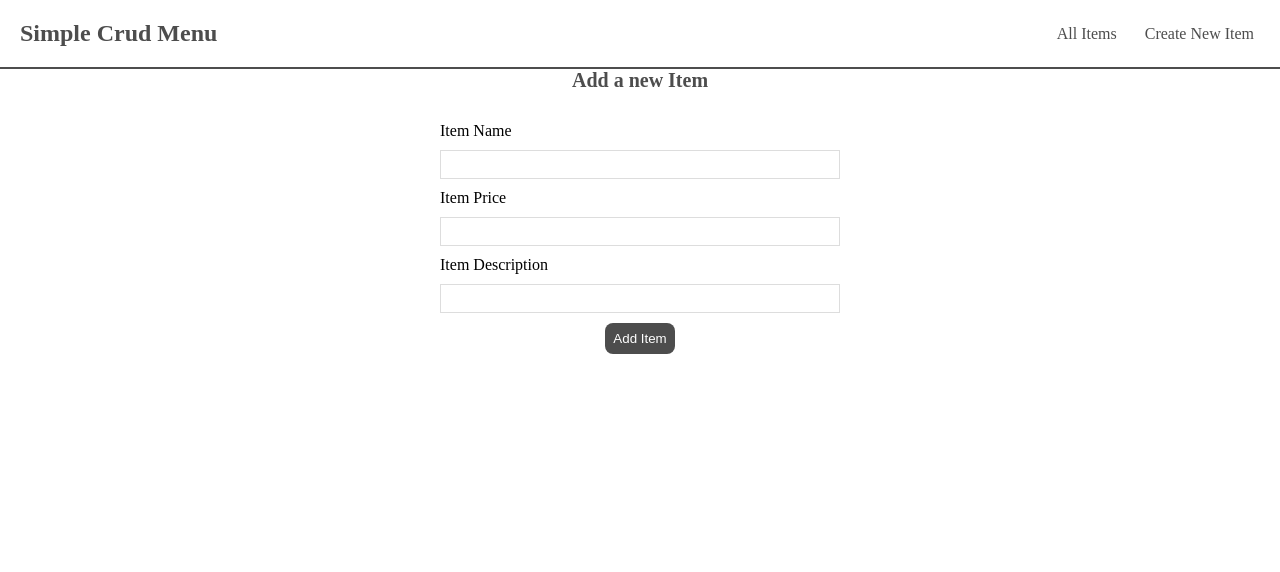
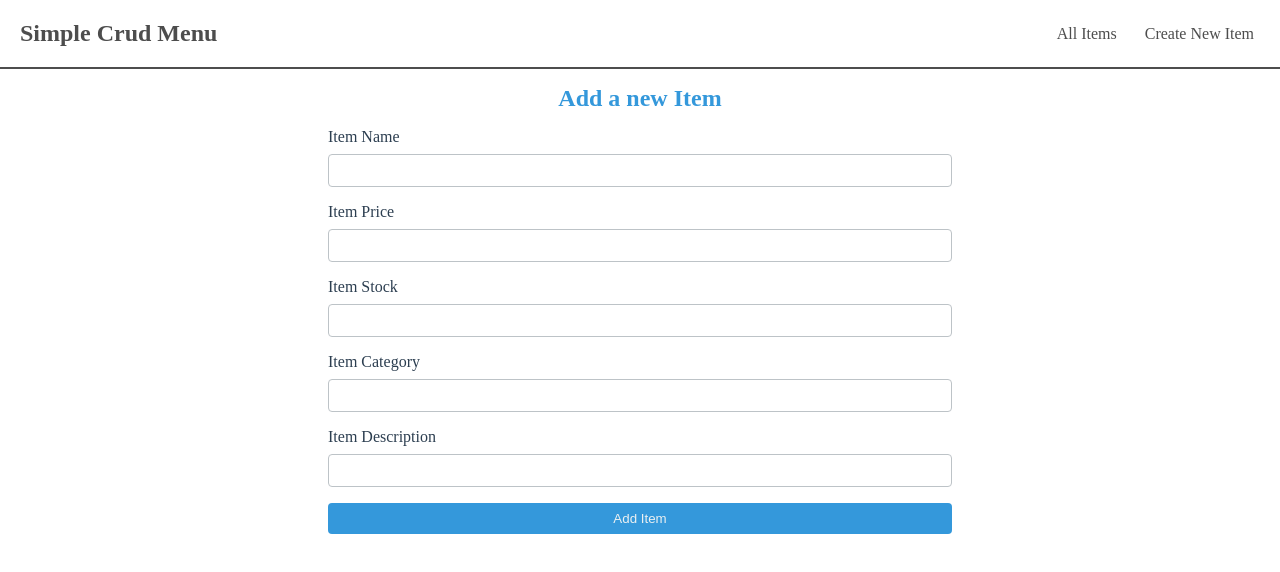
Before and after one commit to alazdom/utak_react_test, a React (Vite) app in the folder utak_dev_test/: page /create in a window 1280 px wide. Shown: the top 572 px of the page. Built offline with nearby package versions, Linux system fonts and the light colour scheme.

Commit message:
Added design for the project

```diff
--- a/utak_dev_test/package.json
+++ b/utak_dev_test/package.json
@@ -10,6 +10,7 @@
     "preview": "vite preview"
   },
   "dependencies": {
+    "@ant-design/icons": "^5.3.7",
     "firebase": "^10.12.2",
     "react": "^18.2.0",
     "react-dom": "^18.2.0",
--- a/utak_dev_test/src/components/create/Create.tsx
+++ b/utak_dev_test/src/components/create/Create.tsx
@@ -6,7 +6,9 @@ import { addItem } from '../../lib/controller';
 function Create() {
 
   const [name, setName] = useState('')
+  const [category, setCategory] = useState('')
   const [price, setPrice] = useState('')
+  const [stock, setStock] = useState('')
   const [description, setDescription] = useState('')
 
   const navigate = useNavigate();
@@ -15,8 +17,10 @@ function Create() {
     e.preventDefault();
     addItem({
       name,
+      category,
       price,
       description,
+      stock,
     })
     console.log('Successfully added a new item');
     navigate('/')
@@ -30,6 +34,10 @@ function Create() {
         <input type="text" required value={name} onChange={(e)=> setName(e.target.value)}/>
         <label>Item Price</label>
         <input type="text" required value={price} onChange={(e)=> setPrice(e.target.value)}/>
+        <label>Item Stock</label>
+        <input type="text" required value={stock} onChange={(e)=> setStock(e.target.value)}/>
+        <label>Item Category</label>
+        <input type="text" required value={category} onChange={(e)=> setCategory(e.target.value)}/>
         <label>Item Description</label>
         <input type="text" required value={description} onChange={(e)=> setDescription(e.target.value)}/>
         <button>Add Item</button>
--- a/utak_dev_test/src/components/create/style.module.scss
+++ b/utak_dev_test/src/components/create/style.module.scss
@@ -1,36 +1,57 @@
+$primary-color: #3498db;
+$secondary-color: #2c3e50;
+$white-color: #ecf0f1;
+$grey-color: #bdc3c7;
+$dark-grey-color: #7f8c8d;
+
+$spacing-unit: 16px;
+
 .create {
-    max-width: 400px;
-    margin: 0 auto;
-    text-align: center;
+  display: flex;
+  flex-direction: column;
+  justify-content: center;
+  align-items: center;
+  padding: $spacing-unit;
+
+  h2 {
+    color: $primary-color;
+    margin-bottom: $spacing-unit;
+  }
+
+  form {
+    display: flex;
+    flex-direction: column;
+    width: 50%;
 
     label {
-        text-align: left;
-        display: block;
+      color: $secondary-color;
+      margin-bottom: $spacing-unit / 2;
     }
 
-    h2 {
-        font-size: 20px;
-        color: rgb(77, 77, 77);
-        margin-bottom: 30px;
-    }
+    input {
+      padding: $spacing-unit / 2;
+      margin-bottom: $spacing-unit;
+      border: 1px solid $grey-color;
+      border-radius: 4px;
 
-    input,
-    textarea,
-    select {
-        width: 100%;
-        padding: 6px 10px;
-        margin: 10px 0;
-        border: 1px solid #ddd;
-        box-sizing: border-box;
-        display: block;
+      &:focus {
+        border-color: $primary-color;
+        outline: none;
+      }
     }
 
     button {
-        background: rgb(77, 77, 77);
-        color: #fff;
-        border: 0;
-        padding: 8px;
-        border-radius: 8px;
-        cursor: pointer;
+      padding: $spacing-unit / 2;
+      border: none;
+      border-radius: 4px;
+      background-color: $primary-color;
+      color: $white-color;
+      cursor: pointer;
+      transition: background-color 0.3s ease;
+
+      &:hover {
+        background-color: darken($primary-color, 10%);
+      }
     }
+  }
 }
--- a/utak_dev_test/src/components/information/Information.tsx
+++ b/utak_dev_test/src/components/information/Information.tsx
@@ -4,6 +4,7 @@ import { NewItemType } from "../../types/items";
 import { Link, useNavigate } from "react-router-dom";
 import Edit from "../edit/Edit";
 import { deleteItem } from "../../lib/controller";
+import { EditFilled, DeleteFilled } from '@ant-design/icons'
 
 interface IProps {
   item: NewItemType;
@@ -12,41 +13,45 @@ interface IProps {
 
 function Information({ item, detailsPage }: IProps) {
   const [editMode, setEditMode] = useState(false);
+  const navigate = useNavigate();
 
-  const navigate = useNavigate();
   return (
     <div className={style.information}>
-      <div className={style.imageContainer}>
+      <div className={style.nameContainer}>
         <h3>Name: {item.name}</h3>
-        <h3>Price: {item.price}</h3>
       </div>
       <div className={style.description}>
         <hr />
         {detailsPage ? (
           <>
-            <p>
-              {item.description}{" "}
-              <strong
-                className={style.itemDescription}
+            <ul>
+              <li>Description: {item.description}</li>
+              <li>Category: {item.category}</li>
+              <li>Stock: {item.stock}</li>
+              <li>Price: {item.price}</li>
+            </ul>
+            <div className={style.buttonContainer}>
+              <button
+                className={style.editButton}
                 onClick={() => setEditMode(!editMode)}
               >
-                Edit Item
-              </strong>
-              {editMode ? (
+                <EditFilled />
+              </button>
+              {editMode && (
                 <Edit
                   editMode={editMode}
                   setEditMode={setEditMode}
                   id={item.id}
                 />
-              ) : null}
-            </p>
-            <button onClick={() => deleteItem(item.id, navigate)}>
-              Delete Item
-            </button>
+              )}
+              <button className={style.deleteButton} onClick={() => deleteItem(item.id, navigate)}>
+                <DeleteFilled />
+              </button>
+            </div>
           </>
         ) : (
           <Link to={`/items/${item.id}`}>
-            <button>View more information</button>
+            <button className={style.viewButton}>View more information</button>
           </Link>
         )}
       </div>
--- a/utak_dev_test/src/components/information/style.module.scss
+++ b/utak_dev_test/src/components/information/style.module.scss
@@ -1,50 +1,81 @@
 .information {
   display: flex;
   flex-direction: column;
+  justify-content: center;
   align-items: center;
   padding: 20px;
-  border: 1px solid #ddd;
+  background-color: #f5f5f5;
   border-radius: 10px;
+  box-shadow: 0 2px 5px rgba(0, 0, 0, 0.15);
+}
 
-  .imageContainer {
+.nameContainer {
   display: flex;
-    flex-direction: column;
+  justify-content: center;
   align-items: center;
   margin-bottom: 20px;
 
   h3 {
-      margin: 10px 0;
+    color: #333;
+    font-size: 24px;
   }
 }
 
 .description {
-    width: 100%;
-    text-align: center;
+  display: flex;
+  flex-direction: column;
+  justify-content: center;
+  align-items: center;
 
   hr {
-      margin: 20px 0;
-    }
-
-    p {
+    width: 100%;
+    border: none;
+    border-top: 1px solid #ddd;
     margin-bottom: 20px;
   }
 
-    .itemDescription {
-      color: blue;
+  ul {
+    list-style-type: none;
+    padding: 0;
+
+    li {
+      color: #666;
+      font-size: 18px;
+      margin-bottom: 10px;
+    }
+  }
+
+  .buttonContainer {
+    width: 6rem;
+    height: 2rem;
+    display: flex;
+    align-items: center;
+    justify-content: space-around;
+    .editButton {
+      margin-top: 20px;
+      padding: 10px;
+      background-color: #007bff;
+      border-radius: 5px;
+      color: #ffffff;
       cursor: pointer;
     }
 
-    button {
-      padding: 10px 20px;
-      border: none;
+    .deleteButton {
+      margin-top: 20px;
+      padding: 10px;
+      background-color: #dc3545;
       border-radius: 5px;
-      background-color: #007BFF;
-      color: white;
+      color: #ffffff;
       cursor: pointer;
-
-      &:hover {
-        background-color: #0056b3;
     }
   }
+
+  .viewButton {
+    margin-top: 20px;
+    padding: 10px;
+    background-color: #28a745;
+    border-radius: 5px;
+    color: #ffffff;
+    cursor: pointer;
   }
 }
```
Also changed, not shown: utak_dev_test/src/types/items.ts (+7 -3 lines), 1 other file (tests, documents, lock files or other folders). Lines whose indentation alone changed are shown as unchanged.
